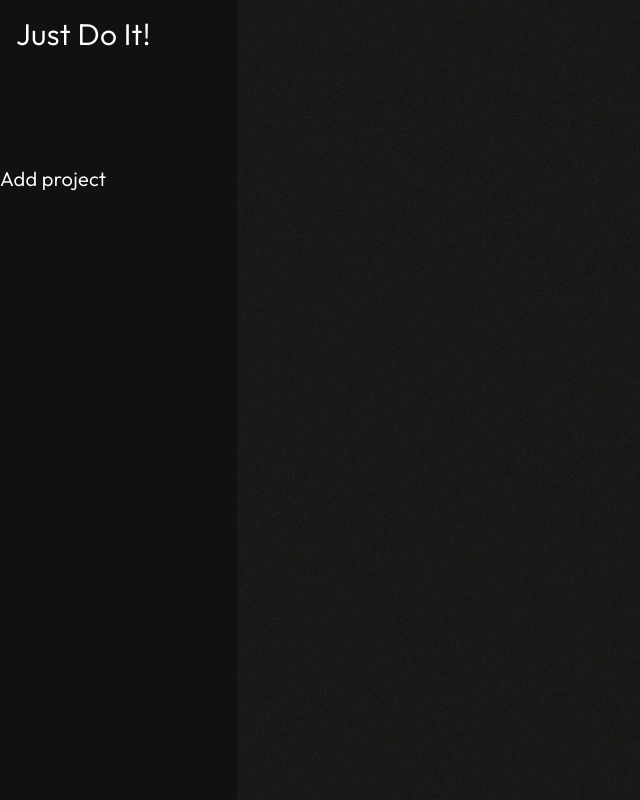
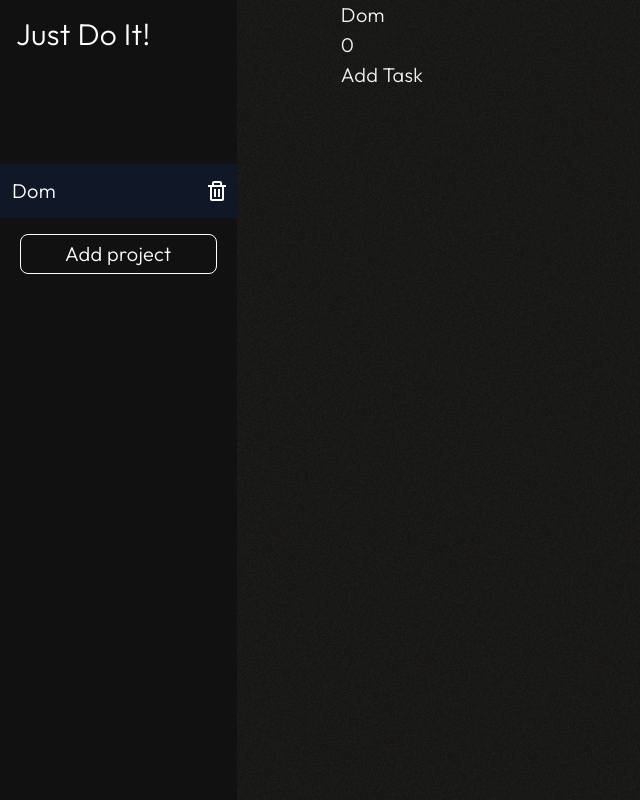
Before and after one commit to mmareqq/todo-app, a React (Vite) app: page / in a window 1280 px wide. Both pictures are taken after a click on the button "Add project". Shown: the whole page, without its empty margins (0-640 px from the left). Built offline with nearby package versions, Linux system fonts and the light colour scheme.

Commit message:
Refactor tasks and projects for easier edits, declutter App
- moved tasks to Project comp
- tasks are stored as array with project id in localStorage
- projects are stored in projects array
- Add button to add Projects, with test project

```diff
--- a/src/App.jsx
+++ b/src/App.jsx
@@ -4,43 +4,22 @@ import GrainEffect from './assets/GrainEffect.jsx';
 import Project from './components/Project.jsx';
 import Navbar from './components/Navbar.jsx';
 
-import ProjectModel from './utils/projectModel.js';
-import TaskModel from './utils/taskModel.js';
 export default function App() {
-   const [tasks, setTasks] = useState(
-      JSON.parse(localStorage.getItem('tasks')) || [],
-   );
    const [projects, setProjects] = useState(
       JSON.parse(localStorage.getItem('projects')) || [],
    );
-   // const [tasks, setTasks] = useState([
-   //    new TaskModel('1-1', 'Go for a walk', 2, false),
-   //    new TaskModel('1-2', 'Read a book', 1, true),
-   // ]);
-   // const [projects, setProjects] = useState([
-   //    new ProjectModel('1', 'Project 1'),
-   //    new ProjectModel('2', 'Project 2'),
-   //    new ProjectModel('3', 'Project 3'),
-   // ]);
-   // const [activeProjectId, setActiveProjectId] = useState('1');
 
    const [activeProjectId, setActiveProjectId] = useState(
       localStorage.getItem('activeProjectId') || null,
    );
-   let activeProject;
-   let activeTasks = [];
-   if (activeProjectId) {
-      activeProject = projects.find(project => project.id === activeProjectId);
-      activeTasks = tasks.filter(task => task.id.startsWith(activeProject.id));
-   }
+
+   const activeProject =
+      activeProjectId &&
+      projects.find(project => project.id === activeProjectId);
 
    useEffect(() => {
       localStorage.setItem('activeProjectId', activeProjectId);
    }, [activeProjectId]);
-
-   useEffect(() => {
-      localStorage.setItem('tasks', JSON.stringify(tasks));
-   }, [tasks]);
 
    useEffect(() => {
       localStorage.setItem('projects', JSON.stringify(projects));
@@ -61,13 +40,8 @@ export default function App() {
             <div className="wrapper h-full">
                <GrainEffect opacity={0.025} noiseValue={15} />
                <GrainEffect opacity={0.035} color="#E0AC69" noiseValue={15} />
-               {activeProject && (
-                  <Project
-                     project={activeProject}
-                     tasks={activeTasks}
-                     setTasks={setTasks}
-                  ></Project>
-               )}
+
+               {activeProject && <Project project={activeProject} />}
             </div>
          </main>
       </div>
--- a/src/components/Navbar.jsx
+++ b/src/components/Navbar.jsx
@@ -1,4 +1,6 @@
 import ProjectButton from './ProjectButton';
+import ProjectModel from '../utils/projectModel';
+import generateId from '../utils/generateId';
 export default function Navbar({
    projects,
    setProjects,
@@ -17,6 +19,7 @@ export default function Navbar({
 
    const addProject = newProject => {
       setProjects(p => {
+         if (p.length === 0) setActiveProjectId(newProject.id);
          return [...p, newProject];
       });
    };
@@ -28,6 +31,7 @@ export default function Navbar({
          );
       });
    };
+
    return (
       <nav>
          <ul className="mt-24 flex flex-col gap-0">
@@ -35,26 +39,34 @@ export default function Navbar({
                return (
                   <li
                      key={index}
-                     className={`duration-200 active:opacity-80 ${index > 0 ? 'border-t border-white/20' : ''} ${
+                     className={`duration-250 active:opacity-80 ${index > 0 ? 'border-t border-white/20' : ''} ${
                         project.id === activeProjectId
                            ? 'project-btn-active bg-gray-900'
                            : 'bg-gray-800'
                      }`}
                   >
                      <ProjectButton
-                        text={project.name}
-                        id={project.id}
+                        project={project}
                         setActiveProjectId={setActiveProjectId}
                         removeProject={removeProject}
-                        editProject={editProject}
                      ></ProjectButton>
                   </li>
                );
             })}
-            <li>
-               <button>Add project</button>
-            </li>
          </ul>
+         <div className="mt-4 px-5">
+            <button
+               className="mr-5 w-full rounded-lg border px-4 py-1 transition-colors duration-200 hover:bg-gray-400/10"
+               type="button"
+               onClick={() => {
+                  const project = new ProjectModel(generateId(), 'Dom');
+                  localStorage.setItem(`tasks-${project.id}`, '[]');
+                  addProject(project);
+               }}
+            >
+               Add project
+            </button>
+         </div>
       </nav>
    );
 }
--- a/src/components/Project.jsx
+++ b/src/components/Project.jsx
@@ -1,5 +1,20 @@
+import { useState, useEffect } from 'react';
 import Task from './Task';
-export default function Project({ project, tasks, setTasks }) {
+
+export default function Project({ project }) {
+   // const [tasks, setTasks] = useState([
+   //    new TaskModel('1-1', 'Go for a walk', 2, false),
+   //    new TaskModel('1-2', 'Read a book', 1, true),
+   // ]);
+
+   const [tasks, setTasks] = useState(
+      JSON.parse(localStorage.getItem(`tasks-${project.id}`)) || [],
+   );
+
+   useEffect(() => {
+      localStorage.setItem(`tasks-${project.id}`, JSON.stringify(tasks));
+   }, [tasks]);
+
    const addTask = newTask => {
       setTasks(prevTasks => [...prevTasks, newTask]);
    };
@@ -21,7 +36,8 @@ export default function Project({ project, tasks, setTasks }) {
    return (
       <div>
          <h2>{project.name}</h2>
-         {tasks.map(task => {
+         {tasks.length &&
+            tasks.map(task => {
                return (
                   <Task
                      key={task.id}
@@ -31,6 +47,9 @@ export default function Project({ project, tasks, setTasks }) {
                   ></Task>
                );
             })}
+         <div>
+            <button type="button">Add Task</button>
+         </div>
       </div>
    );
 }
--- a/src/components/ProjectButton.jsx
+++ b/src/components/ProjectButton.jsx
@@ -1,24 +1,24 @@
 import TrashButton from './TrashButton';
 export default function ProjectButton({
-   text,
-   id,
+   project,
    setActiveProjectId,
    removeProject,
-   editProject,
 }) {
    return (
       <div className="items-cente flex pl-3">
          <button
             className="w-full py-3 text-start"
             type="button"
-            onClick={() => setActiveProjectId(id)}
+            onClick={() => setActiveProjectId(project.id)}
          >
-            {text}
+            {project.name}
          </button>
          <TrashButton
-            remove={removeProject}
-            id={id}
-            text={`project ${text}`}
+            remove={() => {
+               removeProject(project.id);
+               localStorage.removeItem(`tasks-${project.id}`);
+            }}
+            altText={`project ${project.name}`}
          ></TrashButton>
       </div>
    );
--- a/src/main.css
+++ b/src/main.css
@@ -17,7 +17,7 @@ body {
    font-family: 'Outfit', serif;
    height: 100svh;
    letter-spacing: 0.25px;
-   font-weight: 350;
+   font-weight: 300;
    font-size: 1.25rem;
    background-color: #111;
    display: grid;
```
Lines whose indentation alone changed are shown as unchanged.
